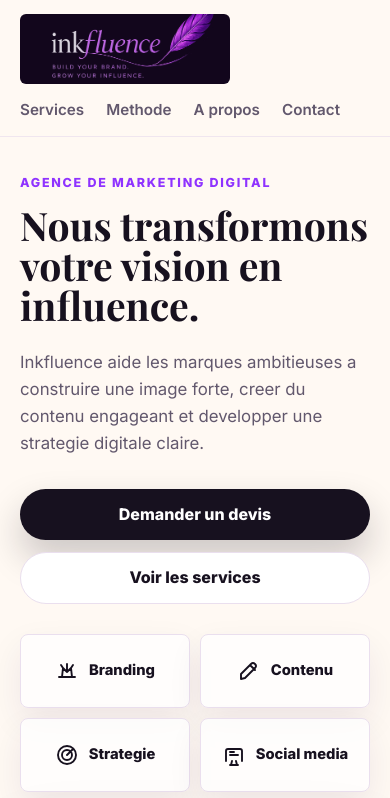
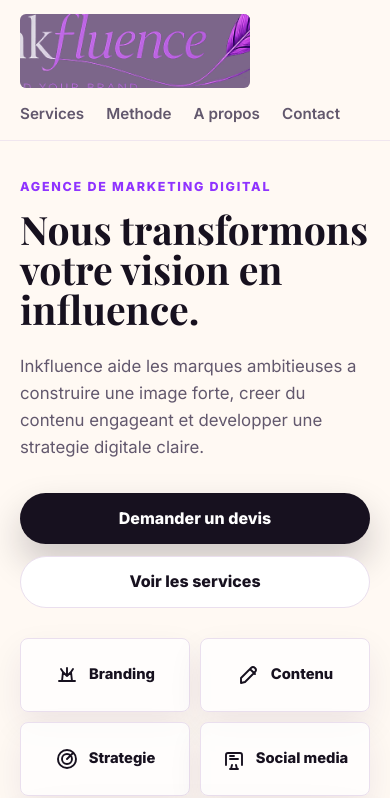
Before and after one commit to rabydieng2-hash/inkfluence-portfolio, a plain HTML site: page index.html in a window 390 px wide. Shown: the top 798 px of the page. Drawn offline with nearby package versions, Linux system fonts and the light colour scheme.

Commit message:
Add files via upload

```diff
--- a/styles.css
+++ b/styles.css
@@ -53,11 +53,11 @@ a {
 .brand {
   display: inline-flex;
   align-items: center;
-  width: clamp(150px, 14vw, 210px);
-  height: 54px;
+  width: clamp(170px, 18vw, 260px);
+  height: 62px;
   overflow: hidden;
   border-radius: 6px;
-  background: #12061c;
+  background: #7c668a;
 }
 
 .brand img {
@@ -65,6 +65,7 @@ a {
   height: 100%;
   object-fit: cover;
   object-position: center;
+  transform: scale(1.85);
 }
 
 .nav {
@@ -430,8 +431,8 @@ h3 {
   }
 
   .brand {
-    width: 210px;
-    height: 70px;
+    width: 230px;
+    height: 74px;
   }
 
   .nav {
```
